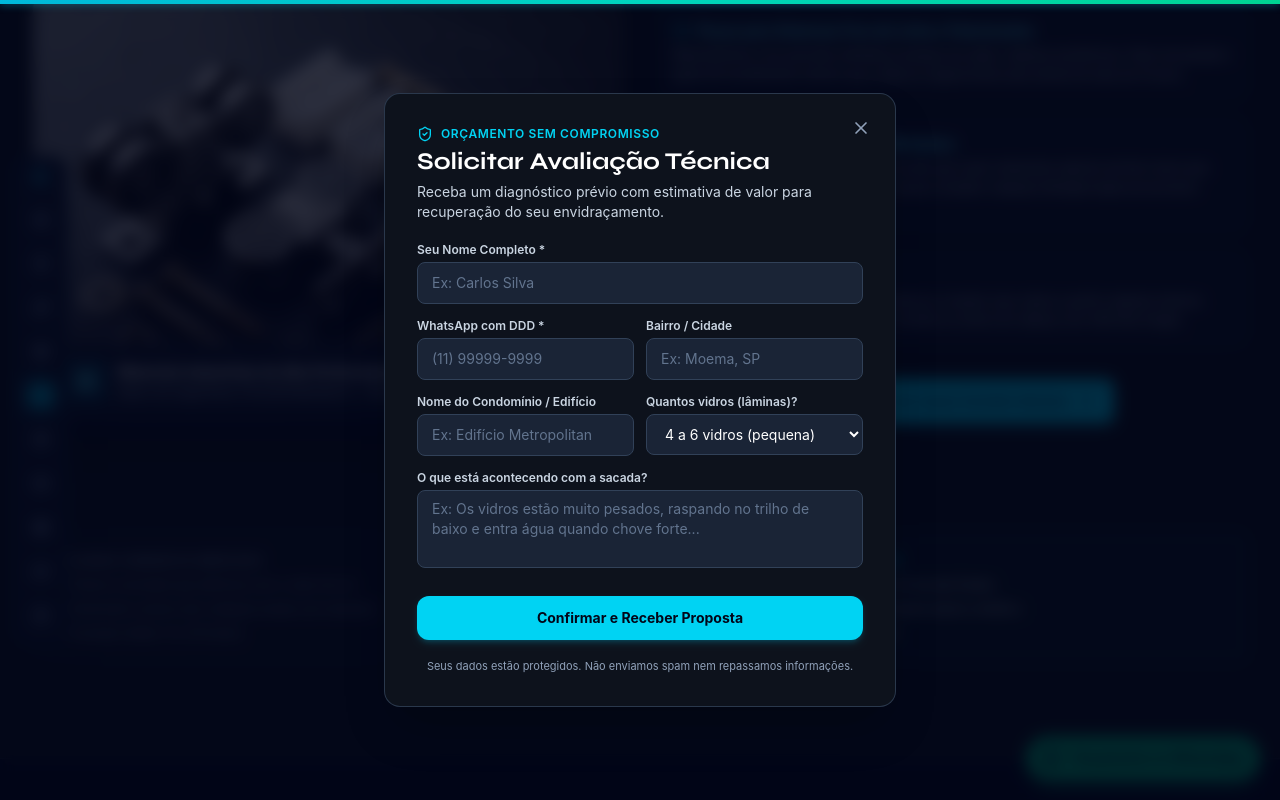
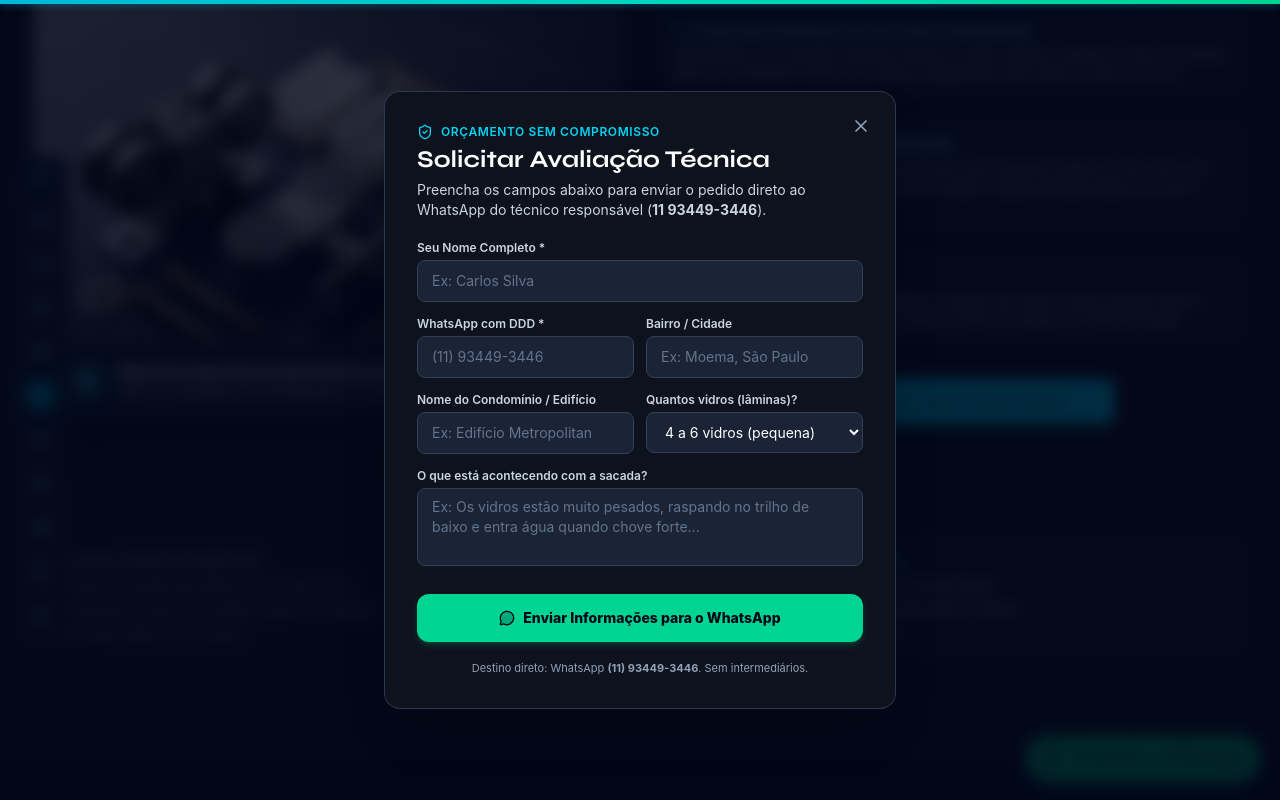
Before and after one commit to Caiaffa2025/andersonsacadas, a React (Vite) app: page / in a window 1280 px wide. Both pictures are taken after a click on the button "Tem uma peça quebrada? Fale com nosso torneiro técnico". Shown: the part 5353-6153 px from the top of the page. Built offline with nearby package versions, Linux system fonts and the light colour scheme.

Commit message:
feat(QuoteModal): implement WhatsApp quote forwarding
Add logic to format and redirect user inputs to WhatsApp, facilitating lead generation and technical assessment requests.

```diff
--- a/src/components/QuoteModal.tsx
+++ b/src/components/QuoteModal.tsx
@@ -1,5 +1,5 @@
 import React, { useState } from 'react';
-import { X, Send, CheckCircle2, ShieldCheck, MessageCircle, AlertCircle } from 'lucide-react';
+import { X, CheckCircle2, ShieldCheck, MessageCircle, AlertCircle } from 'lucide-react';
 
 interface QuoteModalProps {
   isOpen: boolean;
@@ -12,12 +12,24 @@ export const QuoteModal: React.FC<QuoteModalProps> = ({ isOpen, onClose, initial
   const [phone, setPhone] = useState('');
   const [neighborhood, setNeighborhood] = useState('');
   const [condo, setCondo] = useState('');
-  const [panels, setPanels] = useState('8');
+  const [panels, setPanels] = useState('8 vidros');
   const [problemDescription, setProblemDescription] = useState(initialTopic || '');
   const [submitted, setSubmitted] = useState(false);
   const [error, setError] = useState('');
 
   if (!isOpen) return null;
+
+  const getWhatsAppForwardLink = () => {
+    const text = `Olá, Anderson Sacadas! Gostaria de solicitar uma Avaliação Técnica:%0A%0A` +
+      `• Nome: ${encodeURIComponent(name || 'Cliente')}%0A` +
+      `• Telefone/WhatsApp: ${encodeURIComponent(phone)}%0A` +
+      `• Bairro/Cidade: ${encodeURIComponent(neighborhood || 'Não informado')}%0A` +
+      `• Condomínio: ${encodeURIComponent(condo || 'Não informado')}%0A` +
+      `• Quantidade de lâminas: ${encodeURIComponent(panels)}%0A` +
+      `• O que ocorre na sacada: ${encodeURIComponent(problemDescription || 'Manutenção geral / Avaliação técnica')}%0A%0A` +
+      `Por favor, aguardo o orçamento e a confirmação de disponibilidade de atendimento.`;
+    return `https://wa.me/5511934493446?text=${text}`;
+  };
 
   const handleSubmit = (e: React.FormEvent) => {
     e.preventDefault();
@@ -32,18 +44,10 @@ export const QuoteModal: React.FC<QuoteModalProps> = ({ isOpen, onClose, initial
 
     setError('');
     setSubmitted(true);
-  };
 
-  const getWhatsAppForwardLink = () => {
-    const text = `Olá, Anderson Sacadas! Solicitação de Orçamento:%0A%0A` +
-      `• Nome: ${encodeURIComponent(name || 'Cliente')}%0A` +
-      `• Telefone/WhatsApp: ${encodeURIComponent(phone)}%0A` +
-      `• Bairro/Cidade: ${encodeURIComponent(neighborhood || 'Não informado')}%0A` +
-      `• Condomínio: ${encodeURIComponent(condo || 'Não informado')}%0A` +
-      `• Quantidade de lâminas: ${encodeURIComponent(panels)}%0A` +
-      `• Descrição do problema: ${encodeURIComponent(problemDescription || 'Manutenção geral da sacada')}%0A%0A` +
-      `Gostaria de um retorno com o valor e disponibilidade de data.`;
-    return `https://wa.me/5511934493446?text=${text}`;
+    // Open WhatsApp directly with prefilled form details
+    const waUrl = getWhatsAppForwardLink();
+    window.open(waUrl, '_blank');
   };
 
   const resetForm = () => {
@@ -83,7 +87,7 @@ export const QuoteModal: React.FC<QuoteModalProps> = ({ isOpen, onClose, initial
             </h3>
 
             <p className="text-xs sm:text-sm text-slate-300 mt-1 mb-5">
-              Receba um diagnóstico prévio com estimativa de valor para recuperação do seu envidraçamento.
+              Preencha os campos abaixo para enviar o pedido direto ao WhatsApp do técnico responsável (<strong>11 93449-3446</strong>).
             </p>
 
             {error && (
@@ -118,7 +122,7 @@ export const QuoteModal: React.FC<QuoteModalProps> = ({ isOpen, onClose, initial
                     required
                     value={phone}
                     onChange={(e) => setPhone(e.target.value)}
-                    placeholder="(11) 99999-9999"
+                    placeholder="(11) 93449-3446"
                     className="w-full px-3.5 py-2.5 rounded-lg bg-slate-800/80 border border-slate-700 text-white placeholder-slate-500 text-xs sm:text-sm focus:outline-none focus:border-cyan-400"
                   />
                 </div>
@@ -131,7 +135,7 @@ export const QuoteModal: React.FC<QuoteModalProps> = ({ isOpen, onClose, initial
                     type="text"
                     value={neighborhood}
                     onChange={(e) => setNeighborhood(e.target.value)}
-                    placeholder="Ex: Moema, SP"
+                    placeholder="Ex: Moema, São Paulo"
                     className="w-full px-3.5 py-2.5 rounded-lg bg-slate-800/80 border border-slate-700 text-white placeholder-slate-500 text-xs sm:text-sm focus:outline-none focus:border-cyan-400"
                   />
                 </div>
@@ -185,14 +189,15 @@ export const QuoteModal: React.FC<QuoteModalProps> = ({ isOpen, onClose, initial
               <div className="pt-2">
                 <button
                   type="submit"
-                  className="w-full py-3 px-4 text-xs sm:text-sm font-bold text-slate-950 bg-cyan-400 hover:bg-cyan-300 rounded-xl transition-all shadow-md shadow-cyan-500/20 active:scale-95 cursor-pointer"
+                  className="w-full py-3.5 px-4 text-xs sm:text-sm font-extrabold text-slate-950 bg-emerald-400 hover:bg-emerald-300 rounded-xl transition-all shadow-md shadow-emerald-500/20 active:scale-95 cursor-pointer flex items-center justify-center gap-2"
                 >
-                  Confirmar e Receber Proposta
+                  <MessageCircle className="w-4 h-4 fill-slate-950/20" />
+                  <span>Enviar Informações para o WhatsApp</span>
                 </button>
               </div>
 
               <div className="text-[11px] text-slate-400 text-center pt-1">
-                Seus dados estão protegidos. Não enviamos spam nem repassamos informações.
+                Destino direto: WhatsApp <strong>(11) 93449-3446</strong>. Sem intermediários.
               </div>
             </form>
           </div>
@@ -203,17 +208,19 @@ export const QuoteModal: React.FC<QuoteModalProps> = ({ isOpen, onClose, initial
             </div>
 
             <h3 className="font-display text-xl font-bold text-white">
-              Solicitação Registrada com Sucesso!
+              Enviado para o WhatsApp!
             </h3>
 
             <p className="text-xs sm:text-sm text-slate-300 max-w-sm mx-auto leading-relaxed">
-              Obrigado, <strong className="text-white">{name}</strong>! Nossos especialistas técnicos entrarão em contato no seu WhatsApp (<strong className="text-white">{phone}</strong>).
+              Obrigado, <strong className="text-white">{name}</strong>! As informações foram formatadas e enviadas para o WhatsApp da Anderson Sacadas (<strong>11 93449-3446</strong>).
             </p>
 
-            <div className="p-4 rounded-xl bg-slate-900 border border-slate-800 text-left text-xs text-slate-300 space-y-1">
+            <div className="p-4 rounded-xl bg-slate-900 border border-slate-800 text-left text-xs text-slate-300 space-y-1 font-mono">
+              <div><strong>Nome:</strong> {name}</div>
+              <div><strong>Contato:</strong> {phone}</div>
               <div><strong>Local:</strong> {neighborhood || 'Não informado'} {condo ? `(${condo})` : ''}</div>
               <div><strong>Lâminas:</strong> {panels}</div>
-              <div><strong>Observação:</strong> {problemDescription || 'Revisão geral'}</div>
+              <div><strong>Problema:</strong> {problemDescription || 'Avaliação técnica'}</div>
             </div>
 
             <div className="pt-2 flex flex-col gap-2">
@@ -224,7 +231,7 @@ export const QuoteModal: React.FC<QuoteModalProps> = ({ isOpen, onClose, initial
                 className="inline-flex items-center justify-center gap-2 w-full py-3 px-4 text-xs sm:text-sm font-bold text-slate-950 bg-emerald-400 hover:bg-emerald-300 rounded-xl transition-all shadow-md shadow-emerald-500/20"
               >
                 <MessageCircle className="w-4 h-4" />
-                <span>Abrir Diretamente no WhatsApp Agora</span>
+                <span>Reabrir Conversa no WhatsApp</span>
               </a>
 
               <button
@@ -232,7 +239,7 @@ export const QuoteModal: React.FC<QuoteModalProps> = ({ isOpen, onClose, initial
                 onClick={resetForm}
                 className="w-full py-2.5 px-4 text-xs font-semibold text-slate-400 hover:text-white transition-colors cursor-pointer"
               >
-                Fechar janela
+                Fechar Janela
               </button>
             </div>
           </div>
```
